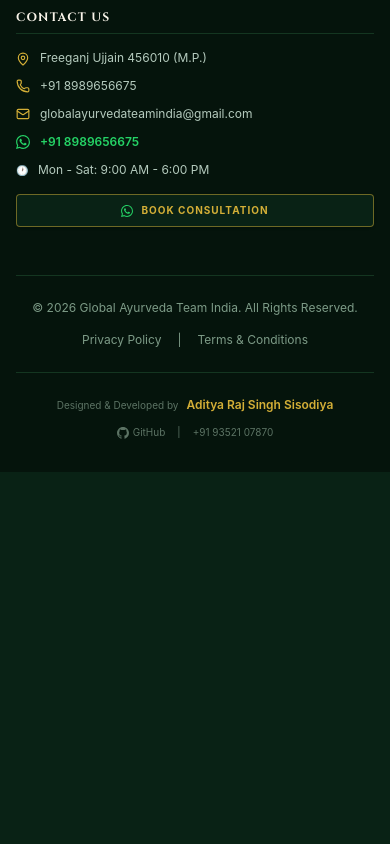
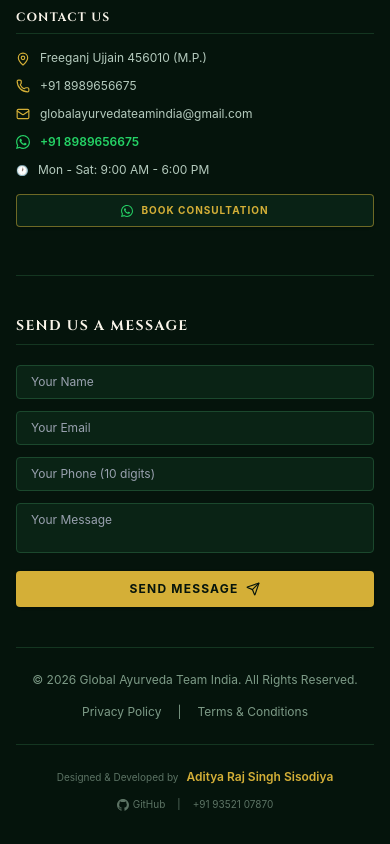
Before and after one commit to adityarajsinghsisodiya000/global-ayurveda, a React (Vite) app: page / in a window 390 px wide. Shown: the part 8475-9319 px from the top of the page. Before the commit the page ends 8947 px from the top, so only its background shows below. Built offline with nearby package versions, Linux system fonts and the light colour scheme.

Commit message:
fix: Restore contact form in footer, Book Consultation scrolls to form

```diff
--- a/src/components/Footer.jsx
+++ b/src/components/Footer.jsx
@@ -158,11 +158,45 @@ export default function Footer({ contact, onOpenPrivacy, onOpenTerms }) {
                 <span>Mon - Sat: 9:00 AM - 6:00 PM</span>
               </li>
             </ul>
-            <button onClick={() => document.getElementById('contact')?.scrollIntoView({ behavior: 'smooth' })} className="mt-4 w-full bg-[#092215] hover:bg-[#0e3820] border border-[#d4af37]/50 text-[#d4af37] font-bold text-[10px] py-2 rounded shadow tracking-widest uppercase transition-all flex items-center justify-center gap-2">
+            <button onClick={() => document.getElementById('contact-form')?.scrollIntoView({ behavior: 'smooth' })} className="mt-4 w-full bg-[#092215] hover:bg-[#0e3820] border border-[#d4af37]/50 text-[#d4af37] font-bold text-[10px] py-2 rounded shadow tracking-widest uppercase transition-all flex items-center justify-center gap-2">
               <svg className="w-3 h-3 fill-current text-[#25D366]" viewBox="0 0 24 24"><path d="M17.472 14.382c-.297-.149-1.758-.867-2.03-.967-.273-.099-.471-.148-.67.15-.197.297-.767.966-.94 1.164-.173.199-.347.223-.644.075-.297-.15-1.255-.463-2.39-1.475-.883-.788-1.48-1.761-1.653-2.059-.173-.297-.018-.458.13-.606.134-.133.298-.347.446-.52.149-.174.198-.298.298-.497.099-.198.05-.371-.025-.52-.075-.149-.669-1.612-.916-2.207-.242-.579-.487-.5-.669-.51-.173-.008-.371-.01-.57-.01-.198 0-.52.074-.792.372-.272.297-1.04 1.016-1.04 2.479 0 1.462 1.065 2.875 1.213 3.074.149.198 2.096 3.2 5.077 4.487.709.306 1.262.489 1.694.625.712.227 1.36.195 1.871.118.571-.085 1.758-.719 2.006-1.413.248-.694.248-1.289.173-1.413-.074-.124-.272-.198-.57-.347m-5.421 7.403h-.004a9.87 9.87 0 01-5.031-1.378l-.361-.214-3.741.982.998-3.648-.235-.374a9.86 9.86 0 01-1.51-5.26c.001-5.45 4.436-9.884 9.888-9.884 2.64 0 5.122 1.03 6.988 2.898a9.825 9.825 0 012.893 6.994c-.003 5.45-4.437 9.884-9.885 9.884m8.413-18.297A11.815 11.815 0 0012.05 0C5.495 0 .16 5.335.157 11.892c0 2.096.547 4.142 1.588 5.945L.057 24l6.305-1.654a11.882 11.882 0 005.683 1.448h.005c6.554 0 11.89-5.335 11.893-11.893a11.821 11.821 0 00-3.48-8.413z"/></svg>
               <span>BOOK CONSULTATION</span>
             </button>
           </div>
+        </div>
+
+        {/* Contact Form Section */}
+        <div id="contact-form" className="py-10 border-b border-[#143621]">
+          <h3 className="font-serif-title font-bold text-sm tracking-widest text-[#faf5ea] uppercase mb-5 pb-2 border-b border-[#143621]">SEND US A MESSAGE</h3>
+          {submitted ? (
+            <div className="bg-[#0b2d1c] border border-[#25d366]/40 rounded-lg p-5 text-center my-4">
+              <CheckCircle2 size={36} className="text-[#25d366] mx-auto mb-2" />
+              <h4 className="font-bold text-white text-base">Message Sent Successfully!</h4>
+              <p className="text-xs text-[#a3c2af] mt-1">Our Ayurvedic consultant will get back to you shortly.</p>
+            </div>
+          ) : (
+            <form onSubmit={handleSubmit} className="grid grid-cols-1 sm:grid-cols-2 gap-3 max-w-2xl">
+              <div>
+                <input type="text" name="name" placeholder="Your Name" value={formData.name} onChange={handleChange} className={`w-full bg-[#0a2315] border ${errors.name ? 'border-red-500' : 'border-[#1b482d]'} rounded px-3.5 py-2 text-xs text-white placeholder-gray-400 focus:outline-none focus:border-[#d4af37] transition-colors`} />
+              </div>
+              <div>
+                <input type="email" name="email" placeholder="Your Email" value={formData.email} onChange={handleChange} className={`w-full bg-[#0a2315] border ${errors.email ? 'border-red-500' : 'border-[#1b482d]'} rounded px-3.5 py-2 text-xs text-white placeholder-gray-400 focus:outline-none focus:border-[#d4af37] transition-colors`} />
+                {errors.email && <p className="text-[10px] text-red-400 mt-1">{errors.email}</p>}
+              </div>
+              <div>
+                <input type="tel" name="phone" placeholder="Your Phone (10 digits)" maxLength={10} inputMode="numeric" value={formData.phone} onChange={(e) => { if (/^\d{0,10}$/.test(e.target.value)) handleChange(e); }} className={`w-full bg-[#0a2315] border ${errors.phone ? 'border-red-500' : 'border-[#1b482d]'} rounded px-3.5 py-2 text-xs text-white placeholder-gray-400 focus:outline-none focus:border-[#d4af37] transition-colors`} />
+                {errors.phone && <p className="text-[10px] text-red-400 mt-1">{errors.phone}</p>}
+              </div>
+              <div>
+                <textarea name="message" rows={2} placeholder="Your Message" value={formData.message} onChange={handleChange} className={`w-full bg-[#0a2315] border ${errors.message ? 'border-red-500' : 'border-[#1b482d]'} rounded px-3.5 py-2 text-xs text-white placeholder-gray-400 focus:outline-none focus:border-[#d4af37] transition-colors resize-none`} />
+              </div>
+              <div className="sm:col-span-2">
+                <button type="submit" className="w-full sm:w-auto bg-[#d4af37] hover:bg-[#e6c24d] text-[#05140c] font-bold text-xs py-2.5 px-8 rounded shadow tracking-widest uppercase transition-all flex items-center justify-center gap-2">
+                  <span>SEND MESSAGE</span><Send size={14} />
+                </button>
+              </div>
+            </form>
+          )}
         </div>
 
         {/* Bottom Bar */}
```
